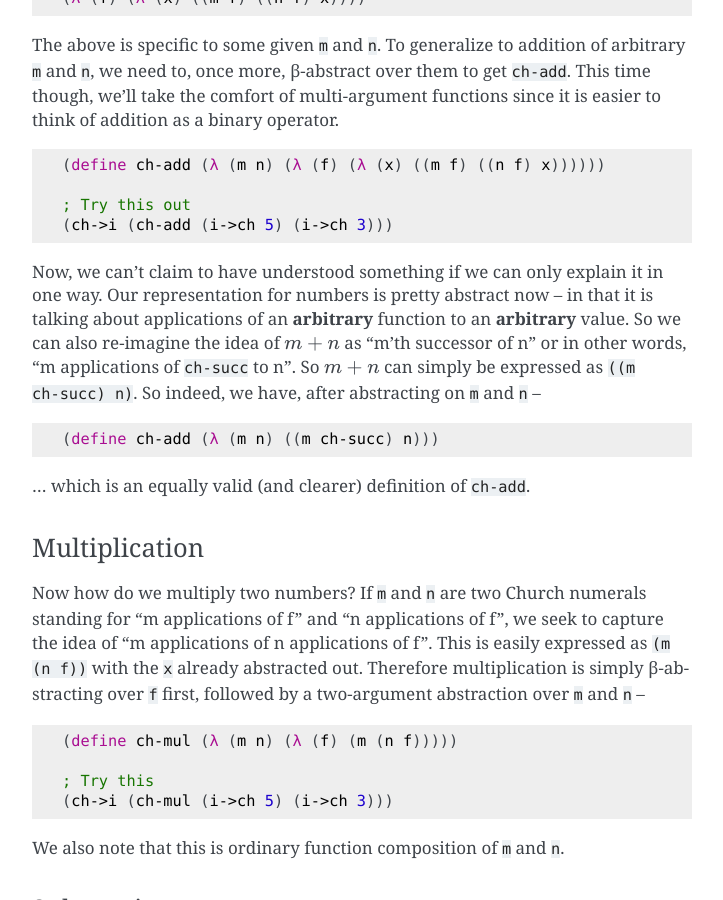
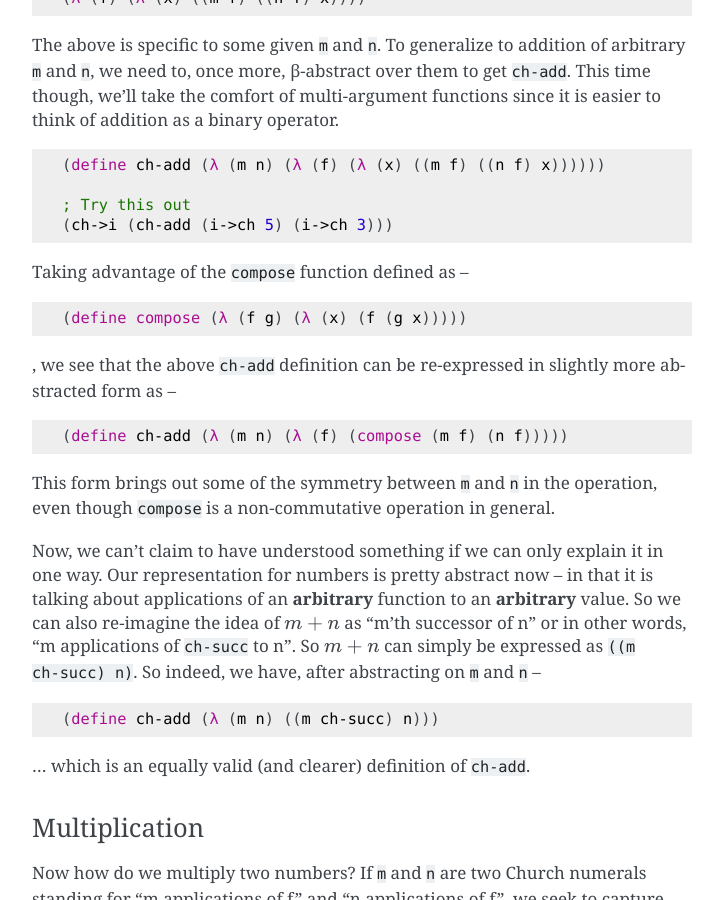
Before and after one commit to kreauniv/comp308, a Sphinx documentation site: the page built from source/church.rst, in a window 1280 px wide and 900 px high, scrolled down 5004 px. Shown: the whole window, without its empty margins (388-1111 px from the left). Built offline with Sphinx 7.4.7, drawn with Linux system fonts in a browser that asks for light colours.

Commit message:
ch-add edits

```diff
--- a/source/church.rst
+++ b/source/church.rst
@@ -260,6 +260,22 @@ to think of addition as a binary operator.
 
     ; Try this out
     (ch->i (ch-add (i->ch 5) (i->ch 3)))
+
+Taking advantage of the ``compose`` function defined as --
+
+.. code:: racket
+
+    (define compose (λ (f g) (λ (x) (f (g x)))))
+
+, we see that the above ``ch-add`` definition can be re-expressed in slightly
+more abstracted form as --
+
+.. code:: racket
+
+    (define ch-add (λ (m n) (λ (f) (compose (m f) (n f)))))
+
+This form brings out some of the symmetry between ``m`` and ``n`` in the
+operation, even though ``compose`` is a non-commutative operation in general.
 
 Now, we can't claim to have understood something if we can only explain it in
 one way. Our representation for numbers is pretty abstract now -- in that it is
```
